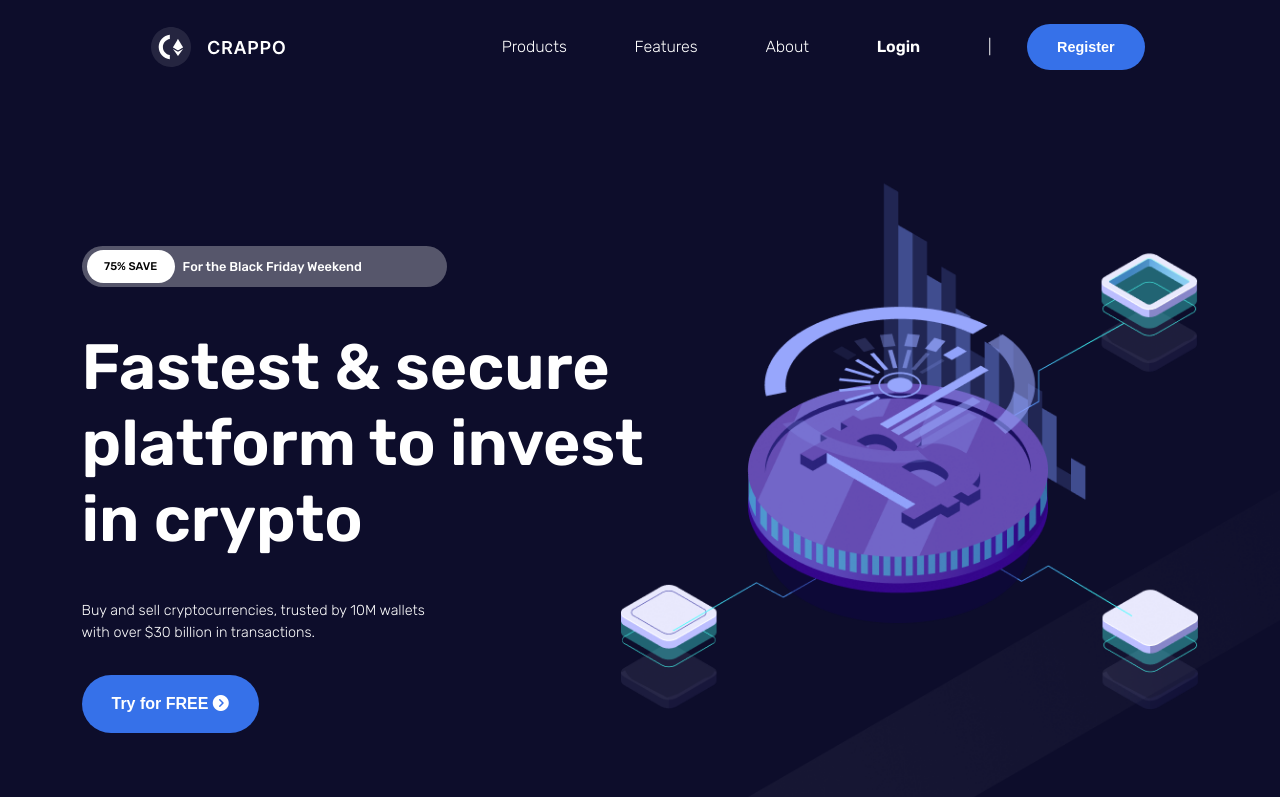
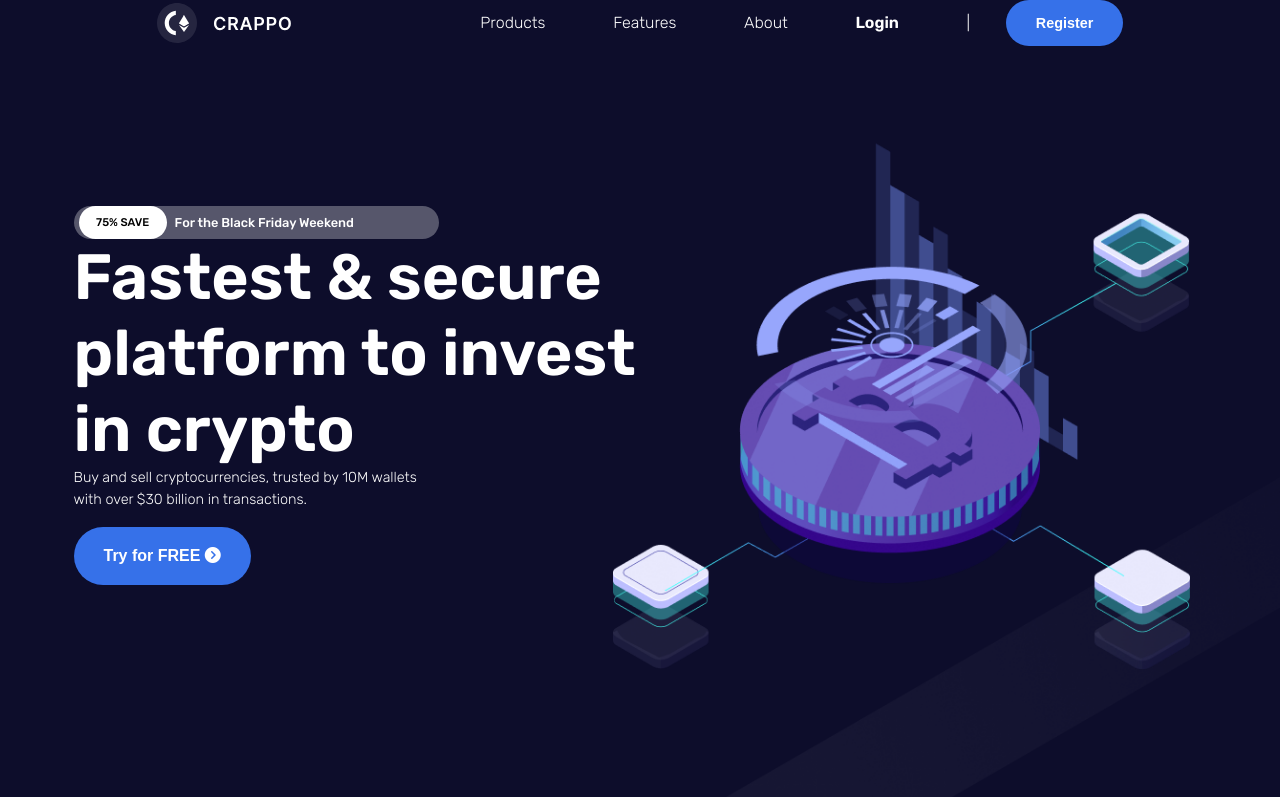
Before and after one commit to DevUKay/CRAPPO_website_Challenge, a website built with Vite: page index.html in a window 1280 px wide. Shown: the top 797 px of the page. Built offline with nearby package versions, Linux system fonts and the light colour scheme.

Commit message:
Update style.css

```diff
--- a/style.css
+++ b/style.css
@@ -17,9 +17,16 @@
   margin: 0;
   padding: 0;
   box-sizing: border-box;
-  width: 100%;
   overflow-x: hidden;
 }
+
+*,
+::after ,
+::before {
+  margin: 0;
+  padding: 0;
+}
+
 header{
   background-color: var(--dark-blue);
 }
@@ -43,6 +50,8 @@ nav{
   justify-content: space-evenly;
   align-items: center;
   color: var(--white-accent);
+  position: relative;
+  z-index: 2;
 }
 nav img{
   cursor: pointer;
@@ -70,6 +79,7 @@ nav > ul > li {
   font-size: 1rem;
   transition: transform .3s;
   font-weight: 100;
+  /* z-index: 2; */
 }
 nav li:hover{
   color: var(--light-blue);
@@ -98,11 +108,13 @@ a {
 /* -------------------- HERO  SECTION ----------------------*/
 
 .hero-section{
+  z-index: 1;
   display: flex;
   justify-content: space-evenly;
   margin-top: 10rem;
   flex-wrap: wrap;
   height: 100vh;
+  position: relative;
 }
 
 .price-off{
@@ -114,6 +126,7 @@ a {
   width: 65%;
   border-radius: 30px;
   font-size: .8rem;
+  z-index: auto;
 }
 
 .price-off >p{
@@ -626,15 +639,16 @@ footer .stack3 h2{
       display: flex;
       left: -100%;
       top: 70px;
-      gap:0;
       flex-direction: column;
       justify-content: center;
-      background-color: #2b076e;
+      background-color: var(--light-blue);
       width: 100%;
       text-align: center;
       transition: 0.3s;
       padding: 0;
+      z-index: 2;
     }
+
     nav ul li{
     text-transform: uppercase;
     font-weight: bold;
@@ -695,15 +709,17 @@ footer .stack3 h2{
         display: flex;
         flex-direction: column;
         padding-top:2rem;
+        /* align-items: flex-start; */
         text-align: left;
 
       }
 
       .first, .second, .third{
         display: flex;
-        justify-content: center;
         height: 3rem;
+        align-items: flex-start;
         padding: 2rem 0;
+
         margin: auto;
       }
     /* ----------------------------------- WHY YOU SECTION ------------------------ */
```
